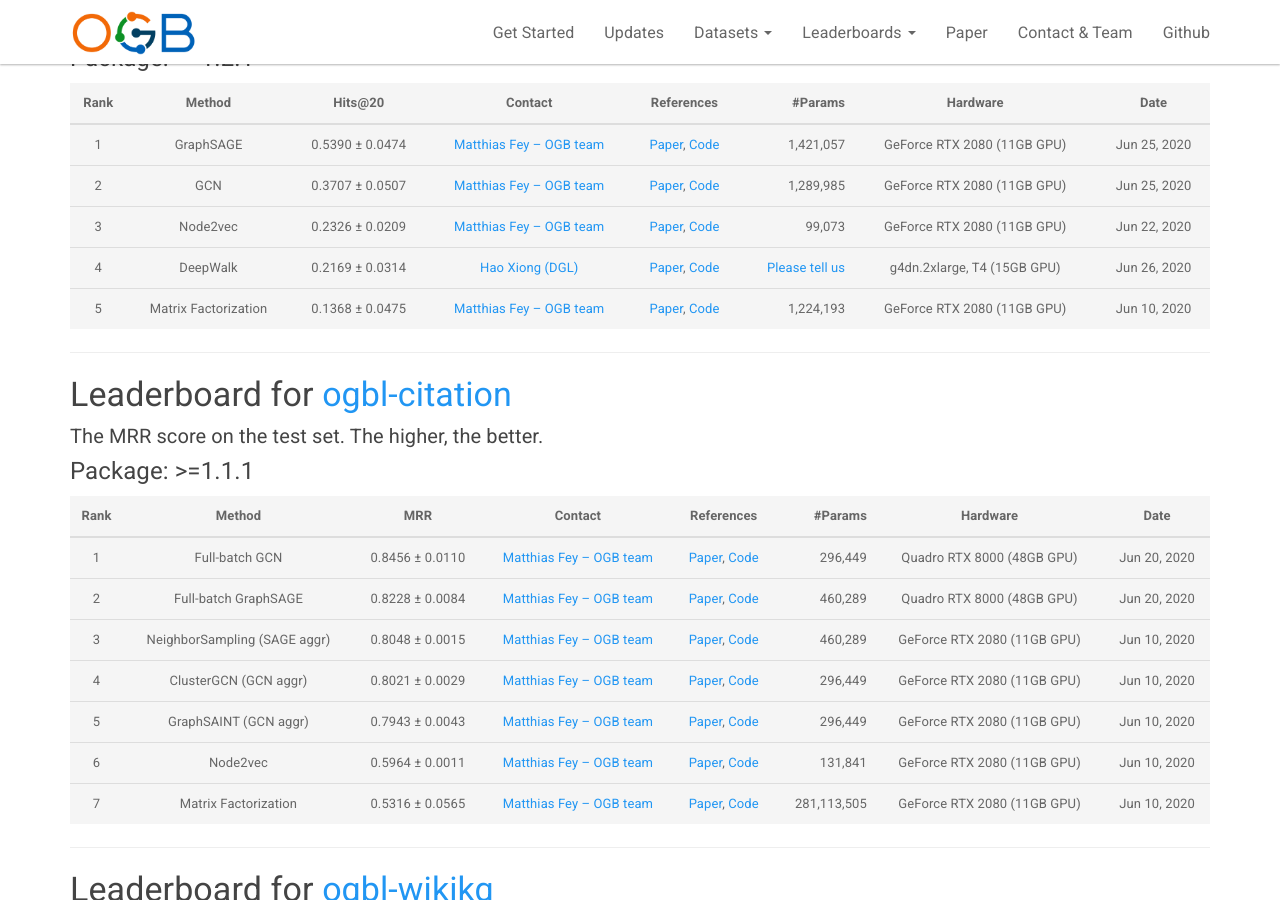
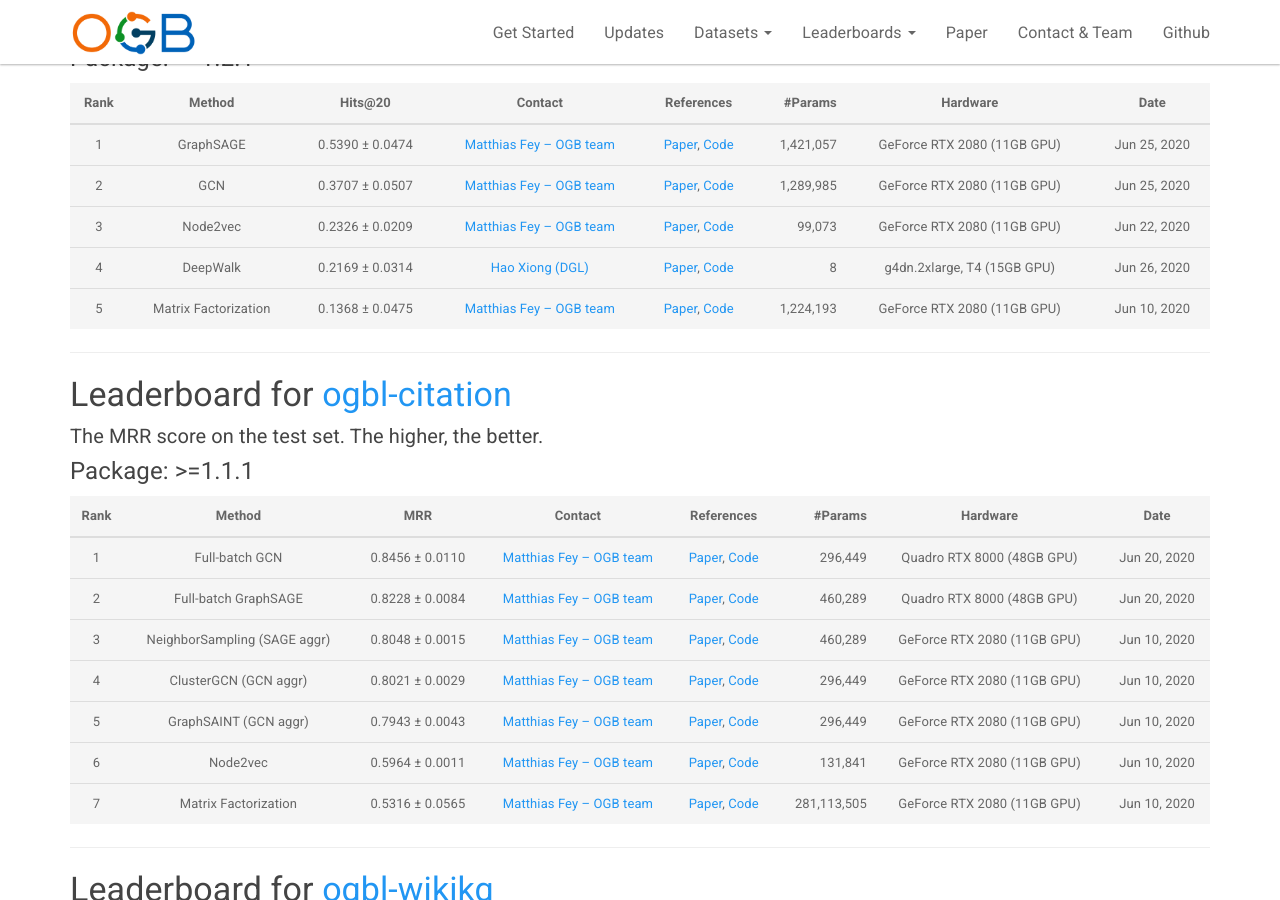
Before and after one commit to snap-stanford/ogb-web, a Jekyll site: the page built from _docs/leaderboard/leader_linkprop.md, in a window 1280 px wide and 900 px high, scrolled down 1307 px. Built offline with Jekyll 4.4.1, drawn with Linux system fonts in a browser that asks for light colours.

Commit message:
updateleaderboard

```diff
--- a/_docs/leaderboard/leader_linkprop.md
+++ b/_docs/leaderboard/leader_linkprop.md
@@ -68,7 +68,7 @@ The **bold** method name indicates that the implementation is **official** (by t
 |  1  |  GraphSAGE  | 0.5390 ± 0.0474   | [Matthias Fey -- OGB team](mailto:matthias.fey@tu-dortmund.de) | [Paper](https://arxiv.org/abs/1706.02216), [Code](https://github.com/snap-stanford/ogb/tree/master/examples/linkproppred/ddi) | 1,421,057 | GeForce RTX 2080 (11GB GPU) | Jun 25, 2020 |
 |  2  |  GCN  | 0.3707 ± 0.0507   | [Matthias Fey -- OGB team](mailto:matthias.fey@tu-dortmund.de) | [Paper](https://arxiv.org/abs/1609.02907), [Code](https://github.com/snap-stanford/ogb/tree/master/examples/linkproppred/ddi) | 1,289,985 | GeForce RTX 2080 (11GB GPU) | Jun 25, 2020 |
 |  3  |  Node2vec  | 0.2326 ± 0.0209   | [Matthias Fey -- OGB team](mailto:matthias.fey@tu-dortmund.de) | [Paper](https://arxiv.org/abs/1607.00653), [Code](https://github.com/snap-stanford/ogb/tree/master/examples/linkproppred/ddi) | 99,073 | GeForce RTX 2080 (11GB GPU) | Jun 22, 2020 |
-|  4  |  DeepWalk  | 0.2169 ± 0.0314   | [Hao Xiong (DGL)](mailto:taxuexh@sjtu.edu.cn) | [Paper](https://arxiv.org/pdf/1403.6652.pdf), [Code](https://github.com/ShawXh/dgl/tree/ogb-deepwalk/examples/pytorch/ogb/deepwalk) | [Please tell us](mailto:ogb@cs.stanford.edu) | g4dn.2xlarge, T4 (15GB GPU) | Jun 26, 2020 |
+|  4  |  DeepWalk  | 0.2169 ± 0.0314   | [Hao Xiong (DGL)](mailto:taxuexh@sjtu.edu.cn) | [Paper](https://arxiv.org/pdf/1403.6652.pdf), [Code](https://github.com/ShawXh/dgl/tree/ogb-deepwalk/examples/pytorch/ogb/deepwalk) | 8 | g4dn.2xlarge, T4 (15GB GPU) | Jun 26, 2020 |
 |  5  |  Matrix Factorization  | 0.1368 ± 0.0475   | [Matthias Fey -- OGB team](mailto:matthias.fey@tu-dortmund.de) | [Paper](https://arxiv.org/abs/2005.00687), [Code](https://github.com/snap-stanford/ogb/tree/master/examples/linkproppred/ddi) | 1,224,193 | GeForce RTX 2080 (11GB GPU) | Jun 10, 2020 |
 
 
```
